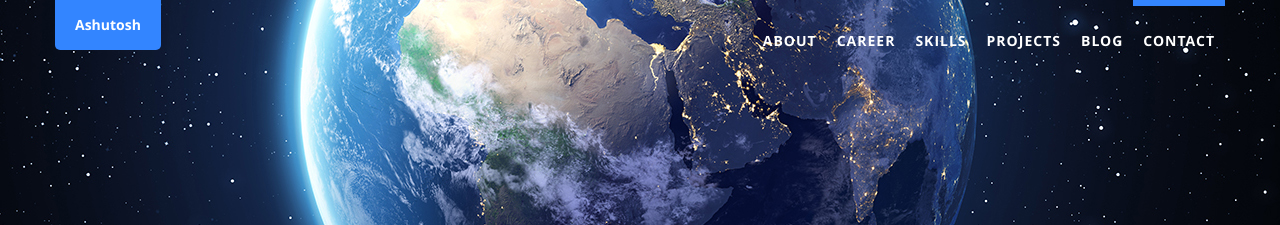
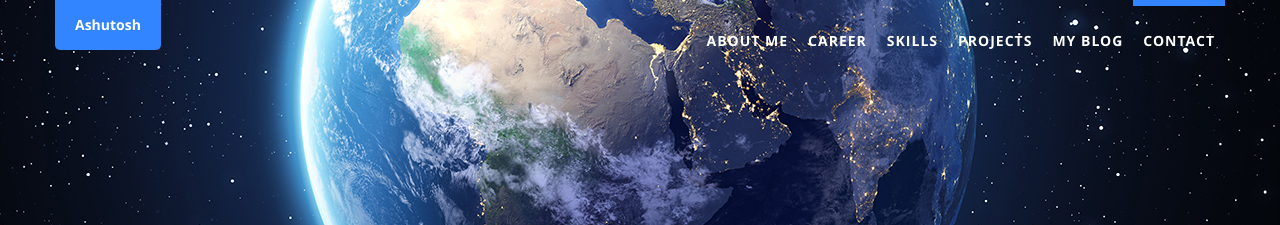
Before and after one commit to ASH1998/ash1998.github.io, a Jekyll site: the page built from index.html, in a window 1280 px wide. Shown: the top 225 px of the page. Built offline with Jekyll 4.4.1, drawn with Linux system fonts in a browser that asks for light colours.

```diff
--- a/_data/landing.yml
+++ b/_data/landing.yml
@@ -2,7 +2,7 @@
 # custom following lines to edit your index page
 - id: about-me
   i18n: nav.about_me
-  name: About
+  name: About Me
   tpl: about.html
   css:
 
@@ -26,7 +26,7 @@
 
 - id: blog
   i18n: nav.blog
-  name: Blog
+  name: My Blog
   tpl: blog.html
   page: blog/
   css: testimonials navy-section
```
